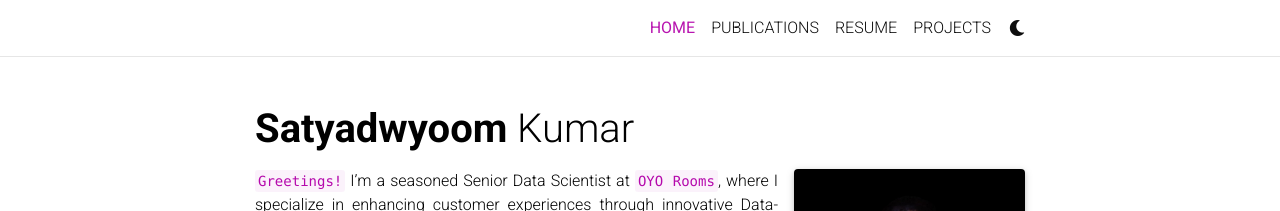
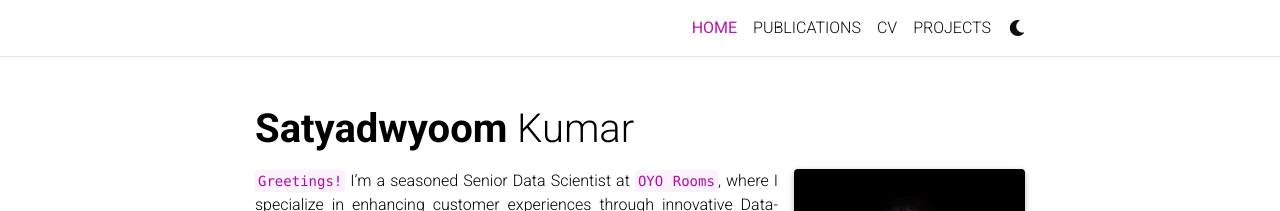
Before and after one commit to satyadwyoom/test_repo, a Jekyll site: the page built from _pages/about.md, in a window 1280 px wide. Shown: the top 211 px of the page. Built offline with Jekyll 4.4.1, drawn with Linux system fonts in a browser that asks for light colours; full-size pictures stand in for the smaller copies a plugin makes; comment, search, counter and statistics services are not loaded; a style sheet for code colours, icons or effects is not loaded.

Commit message:
checking

```diff
--- a/_pages/cv.md
+++ b/_pages/cv.md
@@ -1,8 +1,8 @@
 ---
 layout: cv
-permalink: /cv/
-title: RESUME
+permalink: /assets/pdf/Satyadwyoom_Kumar_CV.pdf
+title: CV
 nav: true
 nav_order: 3
-cv_pdf: Satyadwyoom_Kumar_CV.pdf
+cv_pdf:
 ---
```
Also changed, not shown: 1 other file.
